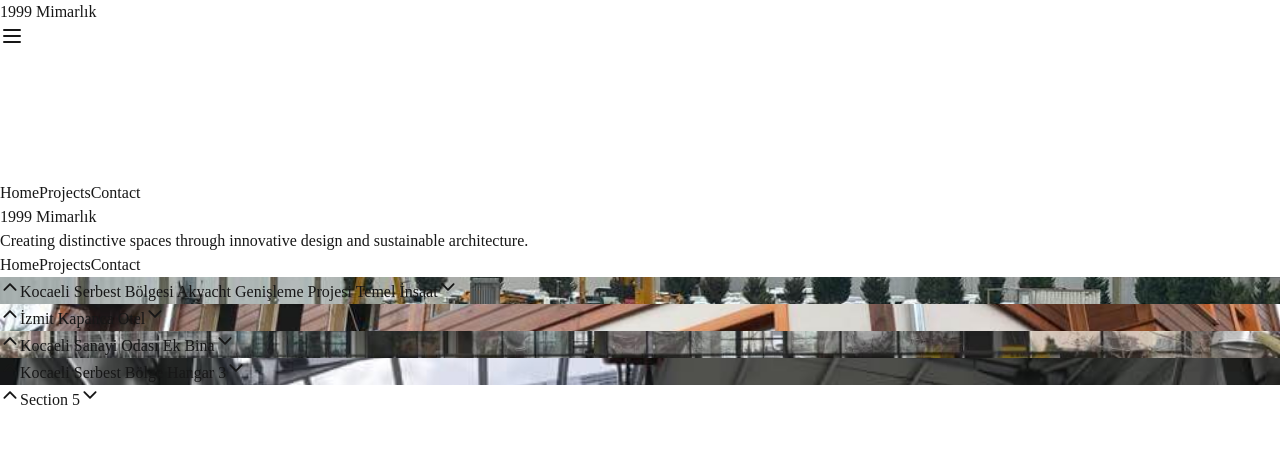
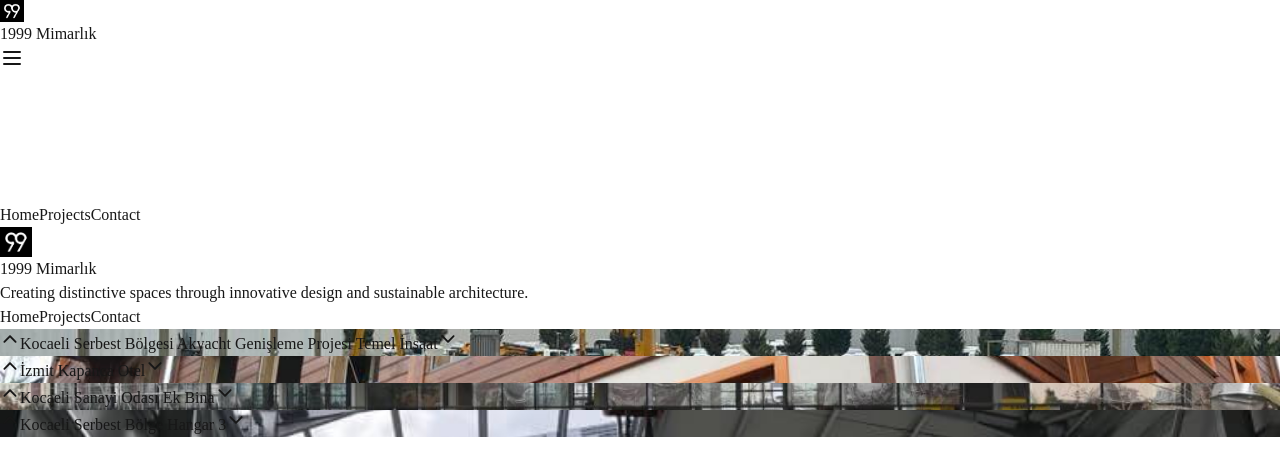
Before and after one commit to iberatkaya/1999mimarlik, a Next.js app: page /dev in a window 1280 px wide. Shown: the top 476 px of the page. Built offline with nearby package versions, Linux system fonts and the light colour scheme.

Commit message:
Added logo

```diff
--- a/src/app/dev/page.tsx
+++ b/src/app/dev/page.tsx
@@ -3,6 +3,7 @@
 import { useState } from "react";
 import Navbar, { defaultNavLinks } from "@/components/navbar";
 import { IoIosArrowUp, IoIosArrowDown } from "react-icons/io";
+import Image from "next/image";
 
 const scrollToSection = (
   direction: "up" | "down",
@@ -49,7 +50,14 @@ export default function Home() {
       >
         {/* Fixed Sidebar - hidden on mobile */}
         <div className="hidden md:block w-72 fixed h-full bg-black p-8 z-50">
-          <h1 className="text-white text-3xl tracking-tight mb-3">
+          <h1 className="text-white text-3xl tracking-tight mb-3 flex items-center">
+            <Image
+              src="/logo.jpg"
+              alt="Logo"
+              width={32}
+              height={32}
+              style={{ marginRight: "4px" }}
+            />
             <span className="font-['Arial']">1999 Mimarlık</span>
           </h1>
           <h2 className="text-gray-400 text-base tracking-wide leading-relaxed mb-12">
@@ -92,7 +100,9 @@ export default function Home() {
               >
                 <IoIosArrowUp size={20} />
               </button>
-              Kocaeli Serbest Bölgesi Akyacht Genişleme Projesi Temel İnşaat
+              <span className="font-['Arial']">
+                Kocaeli Serbest Bölgesi Akyacht Genişleme Projesi Temel İnşaat
+              </span>
               <button
                 onClick={(e) =>
                   scrollToSection("down", e.currentTarget.closest("section")!)
@@ -123,7 +133,7 @@ export default function Home() {
               >
                 <IoIosArrowUp size={20} />
               </button>
-              İzmit Kapanca Otel
+              <span className="font-['Arial']">İzmit Kapanca Otel</span>
               <button
                 onClick={(e) =>
                   scrollToSection("down", e.currentTarget.closest("section")!)
@@ -154,7 +164,9 @@ export default function Home() {
               >
                 <IoIosArrowUp size={20} />
               </button>
-              Kocaeli Sanayi Odası Ek Bina
+              <span className="font-['Arial']">
+                Kocaeli Sanayi Odası Ek Bina
+              </span>
               <button
                 onClick={(e) =>
                   scrollToSection("down", e.currentTarget.closest("section")!)
@@ -185,30 +197,9 @@ export default function Home() {
               >
                 <IoIosArrowUp size={20} />
               </button>
-              Kocaeli Serbest Bölge Hangar 3
-              <button
-                onClick={(e) =>
-                  scrollToSection("down", e.currentTarget.closest("section")!)
-                }
-                className="p-2 hover:bg-white/20 rounded transition-colors"
-                aria-label="Next section"
-              >
-                <IoIosArrowDown size={20} />
-              </button>
-            </div>
-          </section>
-          <section className="h-screen snap-start bg-zinc-500 flex flex-col items-end p-6 md:p-12">
-            <div className="text-white text-sm tracking-tight relative z-10 py-2 px-4 mt-[64px] sm:mt-0 bg-black flex items-center gap-2">
-              <button
-                onClick={(e) =>
-                  scrollToSection("up", e.currentTarget.closest("section")!)
-                }
-                className="p-2 hover:bg-white/20 rounded transition-colors"
-                aria-label="Previous section"
-              >
-                <IoIosArrowUp size={20} />
-              </button>
-              Section 5
+              <span className="font-['Arial']">
+                Kocaeli Serbest Bölge Hangar 3
+              </span>
               <button
                 onClick={(e) =>
                   scrollToSection("down", e.currentTarget.closest("section")!)
--- a/src/components/navbar.tsx
+++ b/src/components/navbar.tsx
@@ -2,6 +2,7 @@
 
 import { useEffect, useState } from "react";
 import { useRouter } from "next/navigation";
+import Image from "next/image";
 
 interface NavLink {
   name: string;
@@ -42,7 +43,16 @@ export default function Navbar({ title, navLinks, onMenuToggle }: NavbarProps) {
   return (
     <div className="md:hidden fixed top-0 left-0 right-0 bg-black z-50 p-4 border-b border-zinc-800">
       <div className="flex justify-between items-center">
-        <h1 className="text-white text-l tracking-tight">{title}</h1>
+        <h1 className="text-white text-xl tracking-tight flex items-center">
+          <Image
+            src="/logo.jpg"
+            alt="Logo"
+            width={24}
+            height={24}
+            style={{ marginRight: "4px" }}
+          />
+          <span className="font-['Arial']">{title}</span>
+        </h1>
         <button
           onClick={() => setIsMenuOpen(!isMenuOpen)}
           className="text-white p-2 hover:bg-zinc-800 rounded-md transition-colors"
@@ -91,7 +101,7 @@ export default function Navbar({ title, navLinks, onMenuToggle }: NavbarProps) {
               key={link.name}
               href={link.href}
               onClick={handleLinkClick}
-              className="text-gray-400 hover:text-white py-3 transition-colors text-xs"
+              className="text-gray-400 hover:text-white py-3 transition-colors text-base"
             >
               {link.name}
             </a>
```
Also changed, not shown: src/app/contact/page.tsx (+10 -2 lines), src/app/projects/page.tsx (+9 -1 lines).
